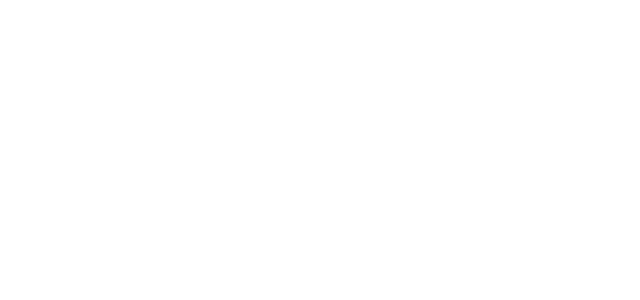
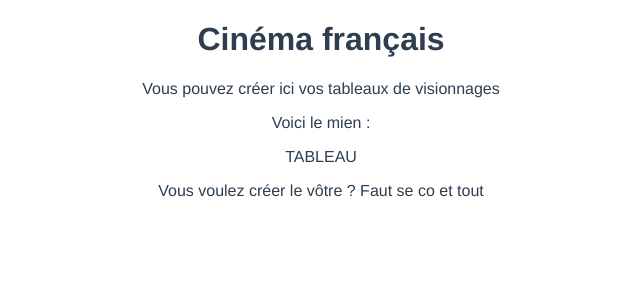
Before and after one commit to JeromeGlt/site_perso_me_myself_and_i_frontend, a Vue app: page /#/movies in a window 1280 px wide. Before the commit this address had no page. Shown: the top 300 px of the page, without its empty margins (319-959 px from the left). Built offline with nearby package versions, Linux system fonts and the light colour scheme.

Commit message:
creation of a watched movies page

```diff
--- a/src/router/index.js
+++ b/src/router/index.js
@@ -1,10 +1,13 @@
 import { createRouter, createWebHashHistory } from 'vue-router'
 import Homepage from '../views/Homepage.vue'
+import Signup from '../views/Signup.vue'
+import Login from '../views/Login.vue'
+import Movies from '../views/Movies.vue'
 
 const routes = [
   {
     path: '/',
-    name: 'homepage',
+    name: 'Homepage',
     component: Homepage
   },
   {
@@ -13,7 +16,7 @@ const routes = [
     // route level code-splitting
     // this generates a separate chunk (about.[hash].js) for this route
     // which is lazy-loaded when the route is visited.
-    component: () => import(/* webpackChunkName: "signup" */ '../views/SignUp.vue')
+    component: Signup
   },
   {
     path: '/login',
@@ -21,7 +24,15 @@ const routes = [
     // route level code-splitting
     // this generates a separate chunk (about.[hash].js) for this route
     // which is lazy-loaded when the route is visited.
-    component: () => import(/* webpackChunkName: "login" */ '../views/LogIn.vue')
+    component: Login
+  },
+  {
+    path: '/movies',
+    name: 'WatchedMovies',
+    // route level code-splitting
+    // this generates a separate chunk (about.[hash].js) for this route
+    // which is lazy-loaded when the route is visited.
+    component: Movies
   }
 ]
 
--- /dev/null
+++ b/src/views/Movies.vue
@@ -0,0 +1,31 @@
+<template>
+  <div>
+    <div>
+      <h1>Cinéma français</h1>
+      <div>
+        <p>Vous pouvez créer ici vos tableaux de visionnages</p>
+        <p>Voici le mien :</p>
+        <p>TABLEAU</p>
+      </div>
+      <p v-if="!userId">Vous voulez créer le vôtre ? Faut se co et tout</p>
+    </div>
+    <div v-if="userId">
+        Choisissez votre acteur
+    </div>
+    <div v-if="isAdmin">
+        <label></label>
+        <input>
+    </div>
+  </div>
+</template>
+
+<script>
+
+  export default {
+    name: 'WatchedMovies'
+  }
+</script>
+
+<style scoped lang='scss'>
+
+</style>
```
